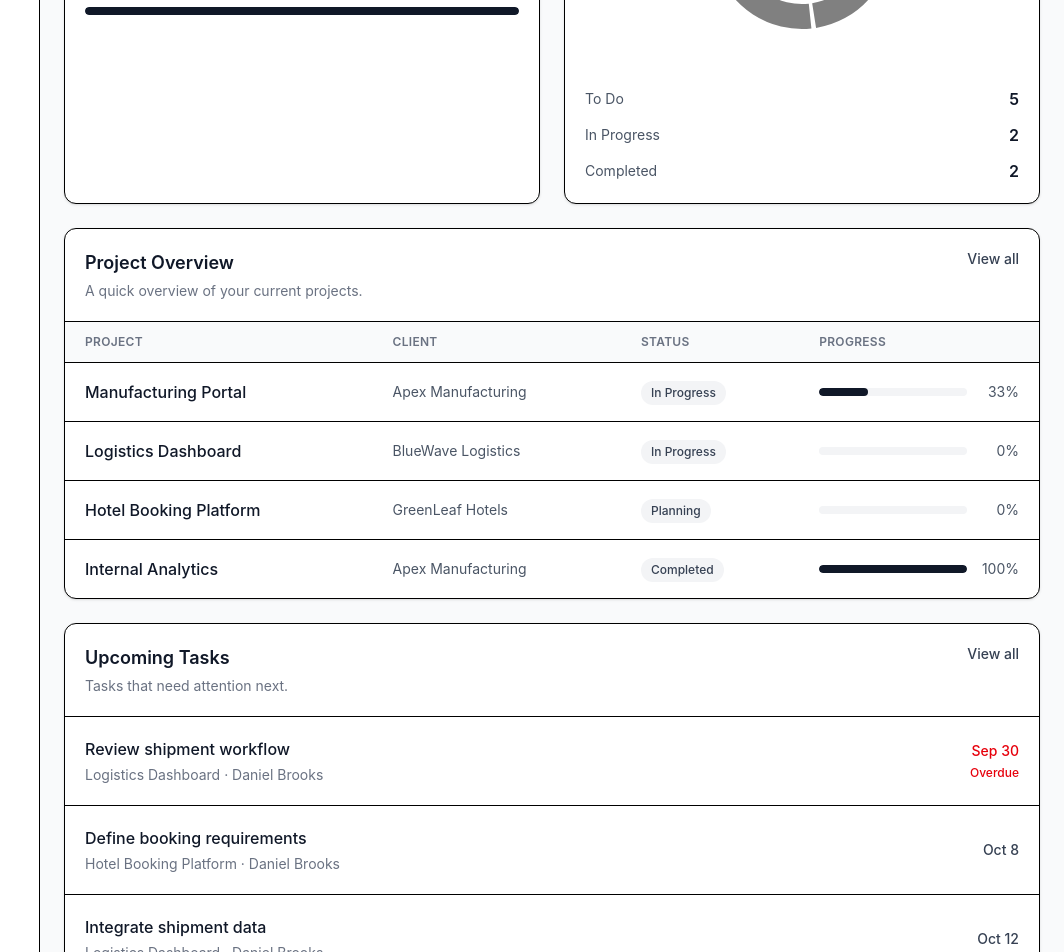
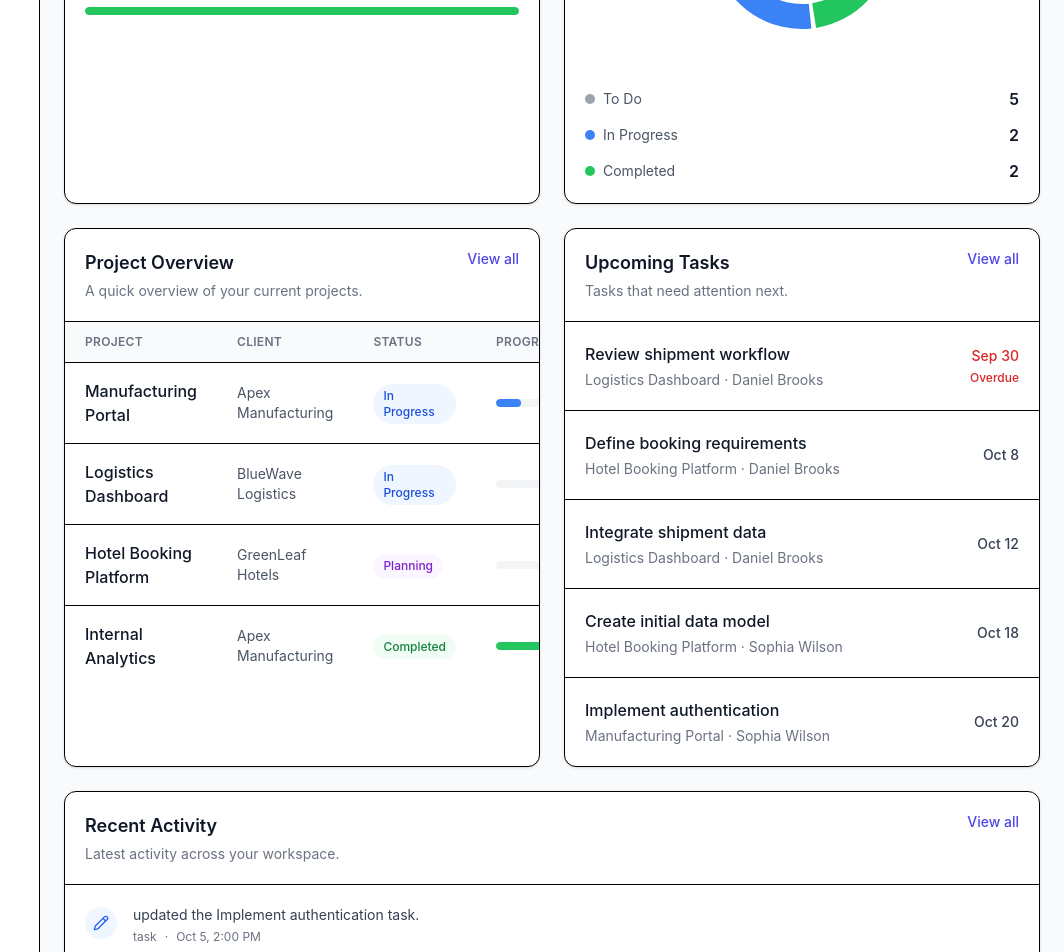
Before and after one commit to esrakonya/orvexa, a React (Vite) app: page /dashboard in a window 1280 px wide. Shown: the part 580-1532 px from the top of the page, without its empty margins (216-1280 px from the left). Built offline with nearby package versions, Linux system fonts and the light colour scheme.

Commit message:
style: improve dashboard visual hierarchy

```diff
--- a/src/components/dashboard/KpiCard.tsx
+++ b/src/components/dashboard/KpiCard.tsx
@@ -1,11 +1,24 @@
+import type { LucideIcon } from 'lucide-react'
+
 interface KpiCardProps {
-    label: string,
+    label: string
     value: number
+    icon: LucideIcon
+    iconClassName: string
+    iconBackgroundClassName: string
 }
 
-function KpiCard({ label, value }: KpiCardProps) {
+function KpiCard({
+    label,
+    value,
+    icon: Icon,
+    iconClassName,
+    iconBackgroundClassName,
+}: KpiCardProps) {
     return (
         <div className="rounded-xl border bg-white p-5 shadow-sm">
+            <div className="flex items-start justify-between gap-4">
+                <div>
                     <p className="text-sm font-medium text-gray-500">
                         {label}
                     </p>
@@ -14,6 +27,14 @@ function KpiCard({ label, value }: KpiCardProps) {
                         {value}
                     </p>
                 </div>
+
+                <div
+                    className={`flex h-10 w-10 shrink-0 items-center justify-center rounded-lg ${iconBackgroundClassName}`}
+                >
+                    <Icon className={`h-5 w-5 ${iconClassName}`} />
+                </div>
+            </div>
+        </div>
     )
 }
 
--- a/src/components/dashboard/ProjectOverview.tsx
+++ b/src/components/dashboard/ProjectOverview.tsx
@@ -17,6 +17,31 @@ const projectStatusLabels: Record<ProjectStatus, string> = {
     IN_PROGRESS: 'In Progress',
     ON_HOLD: 'On Hold',
     COMPLETED: 'Completed',
+}
+
+const projectStatusStyles: Record<
+    ProjectStatus,
+    {
+        badge: string
+        progress: string
+    }
+> = {
+    PLANNING: {
+        badge: 'bg-planning-50 text-planning-700',
+        progress: 'bg-planning-500',
+    },
+    IN_PROGRESS: {
+        badge: 'bg-info-50 text-info-700',
+        progress: 'bg-info-500',
+    },
+    ON_HOLD: {
+        badge: 'bg-warning-50 text-warning-700',
+        progress: 'bg-warning-500',
+    },
+    COMPLETED: {
+        badge: 'bg-success-50 text-success-700',
+        progress: 'bg-success-500',
+    },
 }
 
 function ProjectOverview({
@@ -39,7 +64,7 @@ function ProjectOverview({
 
                 <Link
                     to="/projects"
-          className="shrink-0 text-sm font-medium text-gray-700 hover:text-gray-900"
+                    className="shrink-0 text-sm font-medium text-primary-600 hover:text-primary-700"
                 >
                     View all
                 </Link>
@@ -69,12 +94,16 @@ function ProjectOverview({
 
                     <tbody className="divide-y">
                         {visibleProjects.map(
-              ({ project, client, progress }) => (
+                            ({ project, client, progress }) => {
+                                const statusStyles =
+                                    projectStatusStyles[project.status]
+
+                                return (
                                     <tr key={project.id}>
                                         <td className="px-5 py-4">
                                             <Link
                                                 to={`/projects/${project.id}`}
-                      className="font-medium text-gray-900 hover:underline"
+                                                className="font-medium text-gray-900 hover:text-primary-600 hover:underline"
                                             >
                                                 {project.name}
                                             </Link>
@@ -85,7 +114,9 @@ function ProjectOverview({
                                         </td>
 
                                         <td className="px-5 py-4">
-                    <span className="inline-flex rounded-full bg-gray-100 px-2.5 py-1 text-xs font-medium text-gray-700">
+                                            <span
+                                                className={`inline-flex rounded-full px-2.5 py-1 text-xs font-medium ${statusStyles.badge}`}
+                                            >
                                                 {projectStatusLabels[project.status]}
                                             </span>
                                         </td>
@@ -94,7 +125,7 @@ function ProjectOverview({
                                             <div className="flex min-w-32 items-center gap-3">
                                                 <div className="h-2 flex-1 overflow-hidden rounded-full bg-gray-100">
                                                     <div
-                          className="h-full rounded-full bg-gray-900"
+                                                        className={`h-full rounded-full ${statusStyles.progress}`}
                                                         style={{
                                                             width: `${progress}%`,
                                                         }}
@@ -107,7 +138,8 @@ function ProjectOverview({
                                             </div>
                                         </td>
                                     </tr>
-              ),
+                                )
+                            },
                         )}
                     </tbody>
                 </table>
--- a/src/components/dashboard/ProjectProgressList.tsx
+++ b/src/components/dashboard/ProjectProgressList.tsx
@@ -1,4 +1,4 @@
-import type { Project } from "../../interfaces/Project";
+import type { Project, ProjectStatus } from '../../interfaces/Project'
 
 interface ProjectProgressItem {
     project: Project
@@ -7,6 +7,25 @@ interface ProjectProgressItem {
 
 interface ProjectProgressListProps {
     projects: ProjectProgressItem[]
+}
+
+function getProgressColor(status: ProjectStatus) {
+    switch (status) {
+        case 'PLANNING':
+            return 'bg-planning-500'
+
+        case 'IN_PROGRESS':
+            return 'bg-info-500'
+
+        case 'ON_HOLD':
+            return 'bg-warning-500'
+
+        case 'COMPLETED':
+            return 'bg-success-500'
+
+        default:
+            return 'bg-gray-400'
+    }
 }
 
 function ProjectProgressList({
@@ -32,14 +51,14 @@ function ProjectProgressList({
                                 {project.name}
                             </span>
 
-                            <span className="text-sm font-medium text-gray-500">
+                            <span className="shrink-0 text-sm font-medium text-gray-500">
                                 {progress}%
                             </span>
                         </div>
 
                         <div className="h-2 overflow-hidden rounded-full bg-gray-100">
                             <div
-                                className="h-full rounded-full bg-gray-900 transition-all"
+                                className={`h-full rounded-full transition-all ${getProgressColor(project.status)}`}
                                 style={{ width: `${progress}%` }}
                             />
                         </div>
--- a/src/components/dashboard/RecentActivity.tsx
+++ b/src/components/dashboard/RecentActivity.tsx
@@ -1,6 +1,14 @@
+import {
+    Check,
+    Pencil,
+    Plus,
+    Trash2,
+} from 'lucide-react'
+import { Link } from 'react-router-dom'
 import type {
     Activity,
     ActivityEntityType,
+    ActivityType,
 } from '../../interfaces/Activity'
 
 interface RecentActivityProps {
@@ -12,6 +20,36 @@ import type {
     PROJECT: 'project',
     TASK: 'task',
     USER: 'team member',
+}
+
+const activityStyles: Record<
+    ActivityType,
+    {
+        icon: typeof Plus
+        iconClassName: string
+        backgroundClassName: string
+    }
+> = {
+    CREATED: {
+        icon: Plus,
+        iconClassName: 'text-success-600',
+        backgroundClassName: 'bg-success-50',
+    },
+    UPDATED: {
+        icon: Pencil,
+        iconClassName: 'text-info-600',
+        backgroundClassName: 'bg-info-50',
+    },
+    COMPLETED: {
+        icon: Check,
+        iconClassName: 'text-success-600',
+        backgroundClassName: 'bg-success-50',
+    },
+    DELETED: {
+        icon: Trash2,
+        iconClassName: 'text-danger-600',
+        backgroundClassName: 'bg-danger-50',
+    },
 }
 
 function formatActivityDate(date: string): string {
@@ -28,7 +66,8 @@ import type {
 }: RecentActivityProps) {
     return (
         <section className="rounded-xl border bg-white shadow-sm">
-        <div className="border-b p-5">
+            <div className="flex items-start justify-between gap-4 border-b p-5">
+                <div>
                     <h2 className="text-lg font-semibold text-gray-900">
                         Recent Activity
                     </h2>
@@ -38,13 +77,32 @@ import type {
                     </p>
                 </div>
 
+                <Link
+                    to="/activity"
+                    className="shrink-0 text-sm font-medium text-primary-600 hover:text-primary-700"
+                >
+                    View all
+                </Link>
+            </div>
+
             <div className="divide-y">
-          {activities.map((activity) => (
+                {activities.map((activity) => {
+                    const style = activityStyles[activity.type]
+                    const Icon = style.icon
+
+                    return (
                         <div
                             key={activity.id}
                             className="flex items-start gap-4 p-5"
                         >
-              <div className="mt-0.5 h-8 w-8 shrink-0 rounded-full bg-gray-100" />
+                            <div
+                                className={`mt-0.5 flex h-8 w-8 shrink-0 items-center justify-center rounded-full ${style.backgroundClassName}`}
+                            >
+                                <Icon
+                                    className={`h-4 w-4 ${style.iconClassName}`}
+                                    aria-hidden="true"
+                                />
+                            </div>
 
                             <div className="min-w-0 flex-1">
                                 <p className="text-sm text-gray-700">
@@ -64,7 +122,8 @@ import type {
                                 </div>
                             </div>
                         </div>
-          ))}
+                    )
+                })}
             </div>
         </section>
     )
--- a/src/components/dashboard/TaskStatusSummary.tsx
+++ b/src/components/dashboard/TaskStatusSummary.tsx
@@ -20,18 +20,27 @@ import {
     COMPLETED: 'Completed',
 }
 
+const statusColors = {
+    TODO: '#9ca3af',
+    IN_PROGRESS: '#3b82f6',
+    COMPLETED: '#22c55e',
+}
+
 const statusData = [
     {
         key: 'TODO',
         label: statusLabels.TODO,
+        color: statusColors.TODO,
     },
     {
         key: 'IN_PROGRESS',
         label: statusLabels.IN_PROGRESS,
+        color: statusColors.IN_PROGRESS,
     },
     {
         key: 'COMPLETED',
         label: statusLabels.COMPLETED,
+        color: statusColors.COMPLETED,
     },
 ]
 
@@ -75,7 +84,10 @@ import {
                             strokeWidth={0}
                         >
                             {chartData.map((entry) => (
-                  <Cell key={entry.key} />
+                                <Cell
+                                    key={entry.key}
+                                    fill={entry.color}
+                                />
                             ))}
                         </Pie>
 
@@ -102,9 +114,17 @@ import {
                         key={status.key}
                         className="flex items-center justify-between"
                     >
+                        <div className="flex items-center gap-2">
+                            <span
+                                className="h-2.5 w-2.5 rounded-full"
+                                style={{ backgroundColor: status.color }}
+                                aria-hidden="true"
+                            />
+
                             <span className="text-sm text-gray-600">
                                 {status.label}
                             </span>
+                        </div>
 
                         <span className="font-semibold text-gray-900">
                             {status.value}
--- a/src/components/dashboard/UpcomingTasks.tsx
+++ b/src/components/dashboard/UpcomingTasks.tsx
@@ -39,7 +39,7 @@ function UpcomingTasks({
 
                 <Link
                     to="/tasks"
-          className="shrink-0 text-sm font-medium text-gray-700 hover:text-gray-900"
+                    className="shrink-0 text-sm font-medium text-primary-600 hover:text-primary-700"
                 >
                     View all
                 </Link>
@@ -55,12 +55,9 @@ function UpcomingTasks({
                             className="flex items-center justify-between gap-4 p-5"
                         >
                             <div className="min-w-0">
-                <Link
-                  to={`/tasks`}
-                  className="block truncate font-medium text-gray-900 hover:underline"
-                >
+                                <p className="truncate font-medium text-gray-900">
                                     {task.title}
-                </Link>
+                                </p>
 
                                 <p className="mt-1 truncate text-sm text-gray-500">
                                     {project?.name ?? 'Unknown project'}
@@ -71,9 +68,8 @@ function UpcomingTasks({
 
                             <div className="shrink-0 text-right">
                                 <p
-                  className={`text-sm font-medium ${
-                    overdue
-                      ? 'text-red-600'
+                                    className={`text-sm font-medium ${overdue
+                                            ? 'text-danger-600'
                                             : 'text-gray-700'
                                         }`}
                                 >
@@ -81,7 +77,7 @@ function UpcomingTasks({
                                 </p>
 
                                 {overdue && (
-                  <p className="mt-1 text-xs font-medium text-red-600">
+                                    <p className="mt-1 text-xs font-medium text-danger-600">
                                         Overdue
                                     </p>
                                 )}
--- a/src/index.css
+++ b/src/index.css
@@ -1 +1,39 @@
 @import "tailwindcss";
+
+@theme {
+  --color-primary-50: #eef2ff;
+  --color-primary-100: #e0e7ff;
+  --color-primary-500: #6366f1;
+  --color-primary-600: #4f46e5;
+  --color-primary-700: #4338ca;
+
+  --color-success-50: #f0fdf4;
+  --color-success-100: #dcfce7;
+  --color-success-500: #22c55e;
+  --color-success-600: #16a34a;
+  --color-success-700: #15803d;
+
+  --color-info-50: #eff6ff;
+  --color-info-100: #dbeafe;
+  --color-info-500: #3b82f6;
+  --color-info-600: #2563eb;
+  --color-info-700: #1d4ed8;
+
+  --color-warning-50: #fffbeb;
+  --color-warning-100: #fef3c7;
+  --color-warning-500: #f59e0b;
+  --color-warning-600: #d97706;
+  --color-warning-700: #b45309;
+
+  --color-danger-50: #fef2f2;
+  --color-danger-100: #fee2e2;
+  --color-danger-500: #ef4444;
+  --color-danger-600: #dc2626;
+  --color-danger-700: #b91c1c;
+
+  --color-planning-50: #faf5ff;
+  --color-planning-100: #f3e8ff;
+  --color-planning-500: #a855f7;
+  --color-planning-600: #9333ea;
+  --color-planning-700: #7e22ce;
+}
--- a/src/pages/DashboardPage.tsx
+++ b/src/pages/DashboardPage.tsx
@@ -1,10 +1,16 @@
+import {
+    AlertCircle,
+    CheckSquare,
+    FolderKanban,
+    Users,
+} from 'lucide-react'
 import KpiCard from '../components/dashboard/KpiCard'
 import ProjectProgressList from '../components/dashboard/ProjectProgressList'
+import ProjectOverview from '../components/dashboard/ProjectOverview'
+import RecentActivity from '../components/dashboard/RecentActivity'
 import TaskStatusSummary from '../components/dashboard/TaskStatusSummary'
-import ProjectOverview from '../components/dashboard/ProjectOverview'
+import UpcomingTasks from '../components/dashboard/UpcomingTasks'
 import useDashboardData from '../hooks/useDashboardData'
-import UpcomingTasks from '../components/dashboard/UpcomingTasks'
-import RecentActivity from '../components/dashboard/RecentActivity'
 
 function DashboardPage() {
     const {
@@ -32,21 +38,33 @@ function DashboardPage() {
                 <KpiCard
                     label="Active Projects"
                     value={kpis.activeProjects}
+                    icon={FolderKanban}
+                    iconClassName="text-primary-600"
+                    iconBackgroundClassName="bg-primary-50"
                 />
 
                 <KpiCard
                     label="Open Tasks"
                     value={kpis.openTasks}
+                    icon={CheckSquare}
+                    iconClassName="text-info-600"
+                    iconBackgroundClassName="bg-info-50"
                 />
 
                 <KpiCard
                     label="Overdue Tasks"
                     value={kpis.overdueTasks}
+                    icon={AlertCircle}
+                    iconClassName="text-danger-600"
+                    iconBackgroundClassName="bg-danger-50"
                 />
 
                 <KpiCard
                     label="Active Clients"
                     value={kpis.activeClients}
+                    icon={Users}
+                    iconClassName="text-success-600"
+                    iconBackgroundClassName="bg-success-50"
                 />
             </section>
 
@@ -60,9 +78,11 @@ function DashboardPage() {
                 />
             </section>
 
+            <section className='grid gap-6 lg:grid-cols-2'>
                 <ProjectOverview projects={projectOverview} />
 
                 <UpcomingTasks tasks={upcomingTasks} />
+            </section>
 
             <RecentActivity activities={recentActivities} />
         </div>
```
Lines whose indentation alone changed are shown as unchanged.
